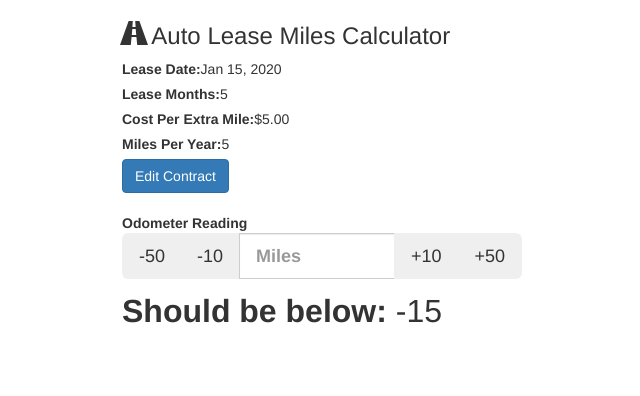
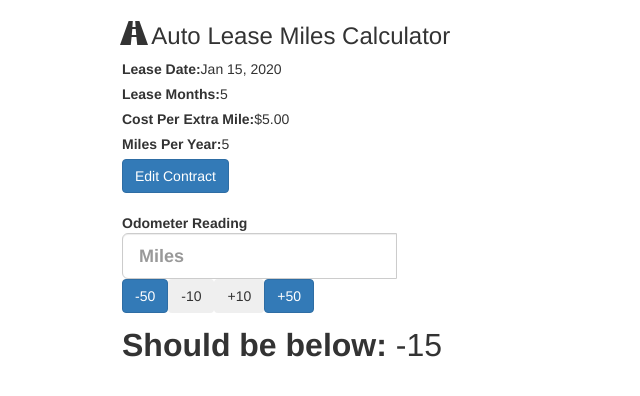
Before and after one commit to malexandrum/ng-lease-calculator, an Angular app: page / in a window 1280 px wide. Both pictures are taken after typing "2020-01-15", "5", "5", "5" into the empty fields and a click on the button "Save Contract". Shown: the top 396 px of the page, without its empty margins (318-958 px from the left). Built offline with nearby package versions, Linux system fonts and the light colour scheme.

Commit message:
updated increase / decrease buttons

```diff
--- a/angular-cli.json
+++ b/angular-cli.json
@@ -1,6 +1,6 @@
 {
   "project": {
-    "version": "1.0.0-beta.26",
+    "version": "1.0.0-rc.1",
     "name": "ng-lease-calculator"
   },
   "apps": [
@@ -21,8 +21,8 @@
         "styles.css"
       ],
       "scripts": [],
+	"environmentSource": "environments/environment.ts",
       "environments": {
-        "source": "environments/environment.ts",
         "dev": "environments/environment.ts",
         "prod": "environments/environment.prod.ts"
       }
--- a/package.json
+++ b/package.json
@@ -28,11 +28,14 @@
     "zone.js": "^0.7.2"
   },
   "devDependencies": {
+    "@angular/cli": "^1.0.0-rc.1",
     "@angular/compiler-cli": "^2.3.1",
     "@types/jasmine": "2.5.38",
     "@types/node": "^6.0.42",
-    "angular-cli": "1.0.0-beta.26",
     "codelyzer": "~2.0.0-beta.1",
+    "gulp": "^3.9.1",
+    "gulp-s3": "^0.11.0",
+    "gulp-s3-upload": "^1.6.4",
     "jasmine-core": "2.5.2",
     "jasmine-spec-reporter": "2.5.0",
     "karma": "1.2.0",
--- a/src/app/app.component.html
+++ b/src/app/app.component.html
@@ -86,21 +86,28 @@
 
       <div class="form-group">
         <label>Odometer Reading
+
+
         <div class="input-group input-group-lg">
-          <div class="input-group-btn">
-            <button type="button" class="btn" (click)="decreaseCurrentMiles(50)">-50</button>
-            <button type="button" class="btn" (click)="decreaseCurrentMiles(10)">-10</button>
-          </div>
-      <input class="form-control" [(ngModel)]="currentMiles" #odometerReading type="number" [ngModelOptions]="{standalone: true}" placeholder="Miles"
-      />
-      <div class="input-group-btn">
-            <button type="button" class="btn" (click)="increaseCurrentMiles(10)">+10</button>
-                        <button type="button" class="btn" (click)="increaseCurrentMiles(50)">+50</button>
 
-          </div>
-      <!--<span class="input-group-addon">miles</span>-->
+        <input class="form-control" [(ngModel)]="currentMiles" #odometerReading type="number" [ngModelOptions]="{standalone: true}" placeholder="Miles"
+        />
+        <div>
+          <button type="button" class="btn btn-primary" (click)="decreaseCurrentMiles(50)">-50</button>
+          <button type="button" class="btn" (click)="decreaseCurrentMiles(10)">-10</button>
+        <!--</div>
+        <div class="input-group-btn">-->
+          <button type="button" class="btn" (click)="increaseCurrentMiles(10)">+10</button>
+          <button type="button" class="btn btn-primary" (click)="increaseCurrentMiles(50)">+50</button>
+        </div>
       </div>
-      </label>
+        <!--<div class="input-group-btn">-->
+
+        </label>
+
+
+        <!--<span class="input-group-addon">miles</span>-->
+
       </div>
 
       <div *ngIf="currentMilesLimit" class="odometer-limit" [class.over-limit]="percentage > 1" [class.below-limit]="percentage < 1"><label>Should be below:</label><span> {{currentMilesLimit | number: '1.0-0'}}</span></div>
--- a/src/app/app.component.ts
+++ b/src/app/app.component.ts
@@ -1,5 +1,5 @@
 import { Component, OnInit } from '@angular/core';
-import { Select2OptionData } from 'ng2-select2';
+// import { Select2OptionData } from 'ng2-select2';
 
 import { LEASEMONTHSOPTIONS } from './lease-months-options';
 import { COST_PER_MILE_OPTIONS } from './cost-per-mile-options';
```
Also changed, not shown: gulpfile.js (added, +26 -0 lines), 11 other files (tests, documents, lock files or other folders).
